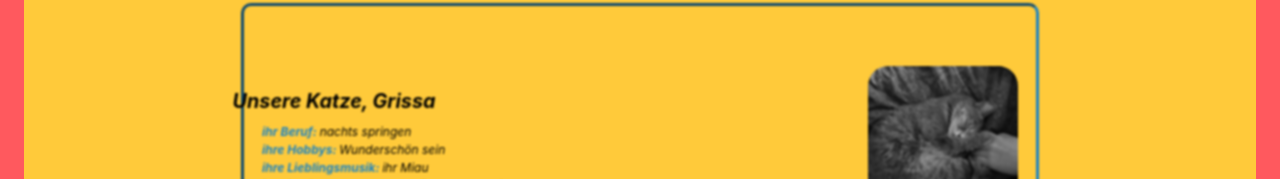
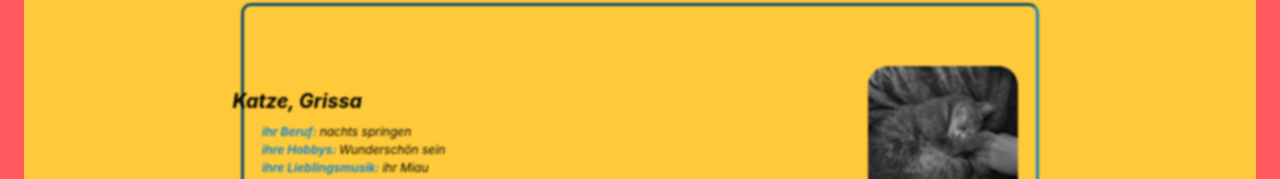
Before and after one commit to sofialapteva/sofia-lapteva-startseite, a Next.js app: page / in a window 1280 px wide. Shown: the part 983-1162 px from the top of the page. Built offline with nearby package versions, Linux system fonts and the light colour scheme.

Commit message:
done completely

```diff
--- a/pages/index.tsx
+++ b/pages/index.tsx
@@ -173,7 +173,7 @@
               <Image src={grisa} alt="" width={150} />
             </div>
             <article>
-              <h2> {"   "}Unsere Katze, Grissa </h2>
+              <h2> Katze, Grissa </h2>
               <p>
                 <strong>ihr Beruf: </strong>
                 nachts springen
```
